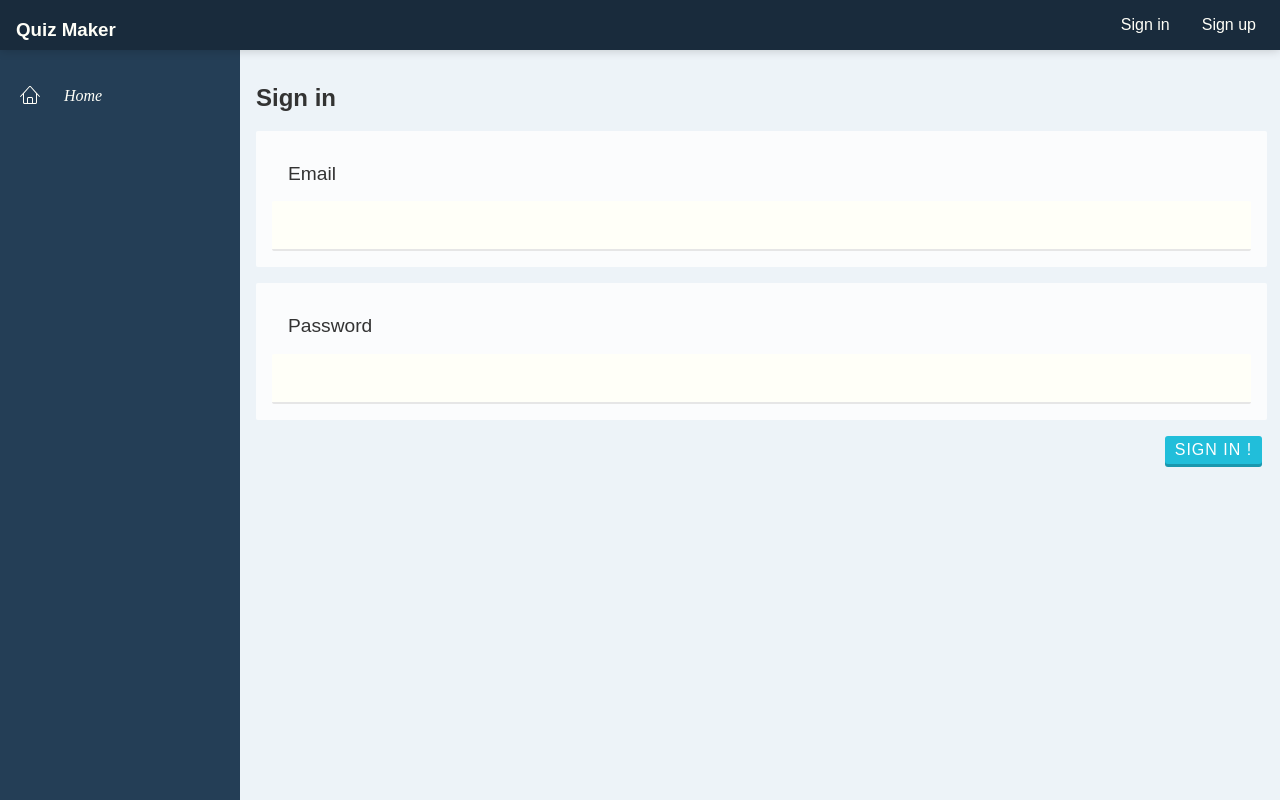
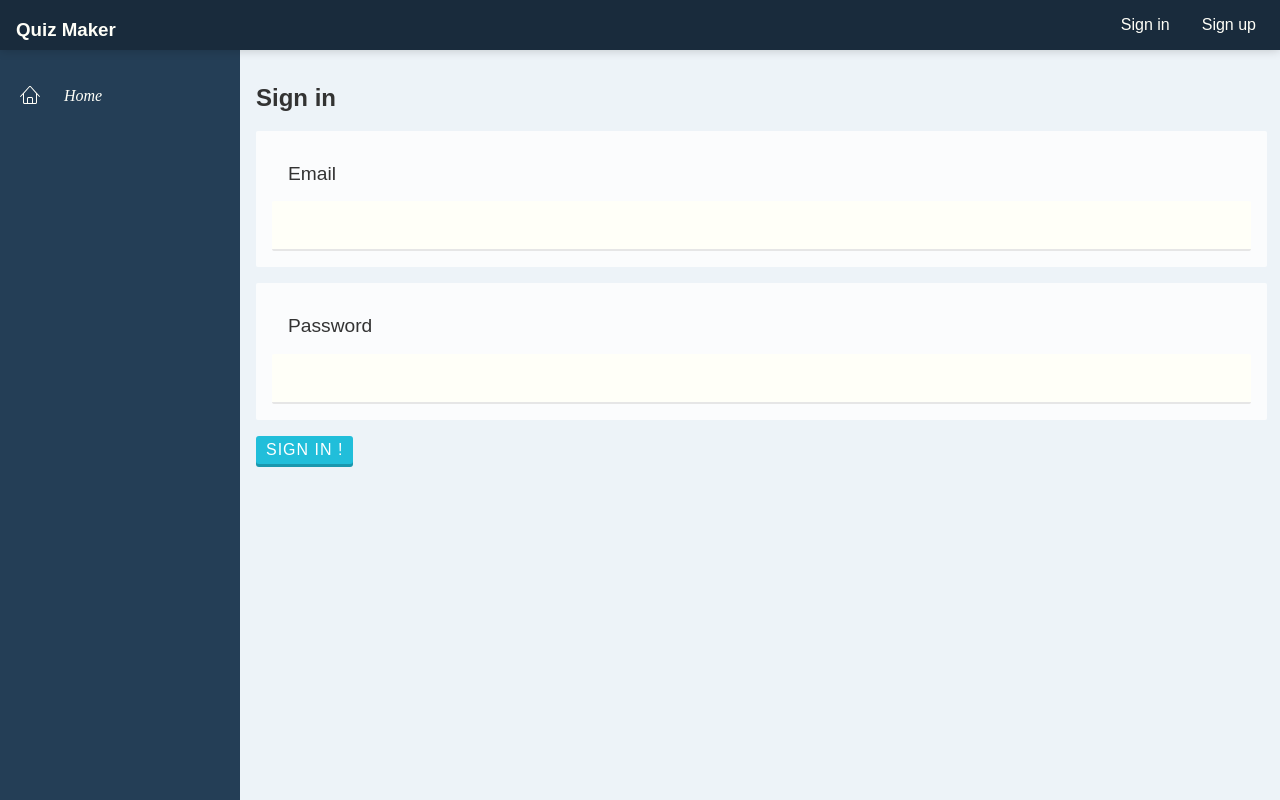
Before and after one commit to vince4128/quiz-maker-client, a React (Create React App) app: page /signin in a window 1280 px wide. Built offline with nearby package versions, Linux system fonts and the light colour scheme; a web font is replaced by a local one.

Commit message:
float fixed

```diff
--- a/src/style/molecule/_m-button.scss
+++ b/src/style/molecule/_m-button.scss
@@ -194,3 +194,7 @@
     }
 
 }
+
+.m-button{
+    float:none;
+}
```
